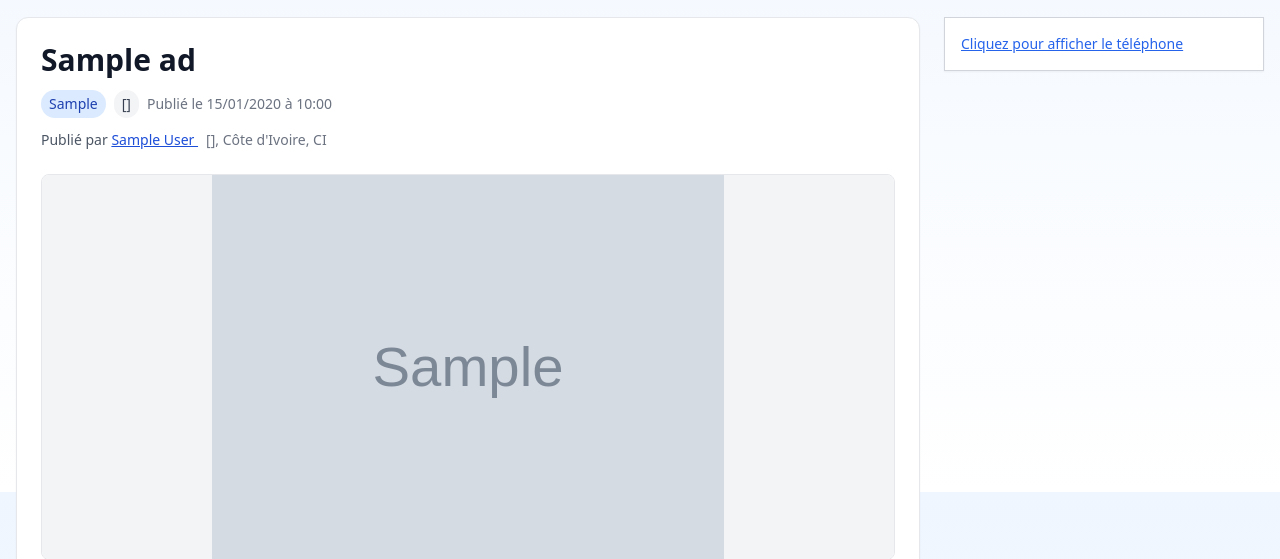
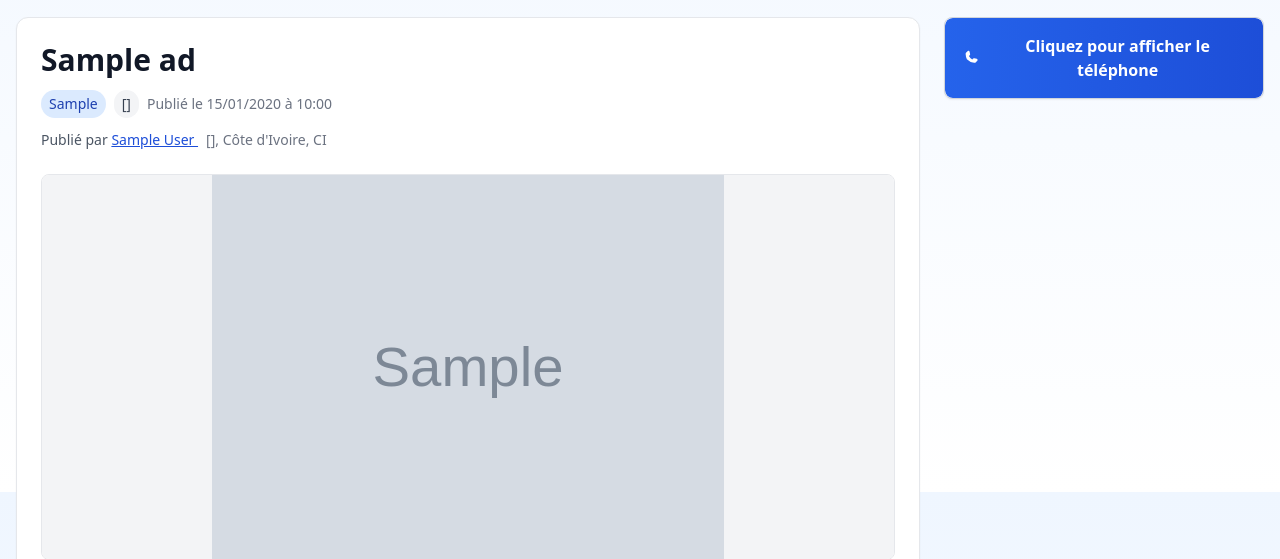
Before and after one commit to kiaba666/KIABA-RENCONTRE, a Django app: template templates/ads/detail.html in a window 1280 px wide. Shown: the part 308-867 px from the top of the page. Run offline with Django 5.2, Linux system fonts and the light colour scheme; the template is opened without the code that fills it: most values are stand-ins (such as "Sample title", 1, 10 or a date in 2020); grey boxes marked "Sample" are stand-in pictures; some libraries are stand-ins or nearby versions.

Commit message:
🎨 Améliorer le style du bouton contact pour inciter au clic (gradient bleu, icône, effets hover)

```diff
--- a/templates/ads/detail.html
+++ b/templates/ads/detail.html
@@ -174,13 +174,16 @@
   <!-- Section Contact (Mobile uniquement) -->
   {% if ad.user.phone_e164 %}
   <section class="lg:hidden mt-6">
-    <div class="bg-white border border-gray-300 shadow-sm">
+    <div class="bg-white border border-gray-300 shadow-sm rounded-lg overflow-hidden">
       <button
         type="button"
         id="toggleContactMobile"
-        class="w-full text-left p-4 text-sm text-blue-600 hover:text-blue-800 underline"
+        class="w-full flex items-center justify-center gap-2 p-4 bg-gradient-to-r from-blue-600 to-blue-700 hover:from-blue-700 hover:to-blue-800 text-white font-semibold text-base rounded-lg transition-all duration-200 shadow-md hover:shadow-lg transform hover:scale-[1.02]"
       >
-        Cliquez pour afficher le téléphone
+        <svg xmlns="http://www.w3.org/2000/svg" viewBox="0 0 24 24" class="h-5 w-5" fill="currentColor">
+          <path d="M6.54 5.11 8.2 3.45a1.5 1.5 0 0 1 2.52.65l.7 3.01a1.5 1.5 0 0 1-.43 1.42l-1.1 1.1a9.5 9.5 0 0 0 4.24 4.24l1.1-1.1a1.5 1.5 0 0 1 1.42-.43l3.01.7a1.5 1.5 0 0 1 .65 2.52l-1.66 1.66a2.5 2.5 0 0 1-2.18.71 15.5 15.5 0 0 1-9.11-4.49A15.5 15.5 0 0 1 5.83 7.3a2.5 2.5 0 0 1 .71-2.18Z" />
+        </svg>
+        <span id="toggleContactMobileText">Cliquez pour afficher le téléphone</span>
       </button>
       <div id="contactContentMobile" class="hidden px-4 pb-4">
         <!-- Header -->
@@ -373,13 +376,16 @@
     <div class="sticky top-20 space-y-4">
       <!-- Section Contact -->
       {% if ad.user.phone_e164 %}
-      <div class="bg-white border border-gray-300 shadow-sm">
+      <div class="bg-white border border-gray-300 shadow-sm rounded-lg overflow-hidden">
         <button
           type="button"
           id="toggleContactDesktop"
-          class="w-full text-left p-4 text-sm text-blue-600 hover:text-blue-800 underline"
+          class="w-full flex items-center justify-center gap-2 p-4 bg-gradient-to-r from-blue-600 to-blue-700 hover:from-blue-700 hover:to-blue-800 text-white font-semibold text-base rounded-lg transition-all duration-200 shadow-md hover:shadow-lg transform hover:scale-[1.02]"
         >
-          Cliquez pour afficher le téléphone
+          <svg xmlns="http://www.w3.org/2000/svg" viewBox="0 0 24 24" class="h-5 w-5" fill="currentColor">
+            <path d="M6.54 5.11 8.2 3.45a1.5 1.5 0 0 1 2.52.65l.7 3.01a1.5 1.5 0 0 1-.43 1.42l-1.1 1.1a9.5 9.5 0 0 0 4.24 4.24l1.1-1.1a1.5 1.5 0 0 1 1.42-.43l3.01.7a1.5 1.5 0 0 1 .65 2.52l-1.66 1.66a2.5 2.5 0 0 1-2.18.71 15.5 15.5 0 0 1-9.11-4.49A15.5 15.5 0 0 1 5.83 7.3a2.5 2.5 0 0 1 .71-2.18Z" />
+          </svg>
+          <span id="toggleContactDesktopText">Cliquez pour afficher le téléphone</span>
         </button>
         <div id="contactContentDesktop" class="hidden px-4 pb-4">
           <!-- Header -->
@@ -564,29 +570,31 @@
   const toggleBtnDesktop = document.getElementById("toggleContactDesktop");
   const contentMobile = document.getElementById("contactContentMobile");
   const contentDesktop = document.getElementById("contactContentDesktop");
+  const textMobile = document.getElementById("toggleContactMobileText");
+  const textDesktop = document.getElementById("toggleContactDesktopText");
 
-  function toggleContent(content, button) {
-    if (content && button) {
+  function toggleContent(content, textElement) {
+    if (content && textElement) {
       const isHidden = content.classList.contains("hidden");
       if (isHidden) {
         content.classList.remove("hidden");
-        button.textContent = "Masquer le téléphone";
+        textElement.textContent = "Masquer le téléphone";
       } else {
         content.classList.add("hidden");
-        button.textContent = "Cliquez pour afficher le téléphone";
+        textElement.textContent = "Cliquez pour afficher le téléphone";
       }
     }
   }
 
-  if (toggleBtnMobile && contentMobile) {
+  if (toggleBtnMobile && contentMobile && textMobile) {
     toggleBtnMobile.addEventListener("click", function() {
-      toggleContent(contentMobile, toggleBtnMobile);
+      toggleContent(contentMobile, textMobile);
     });
   }
 
-  if (toggleBtnDesktop && contentDesktop) {
+  if (toggleBtnDesktop && contentDesktop && textDesktop) {
     toggleBtnDesktop.addEventListener("click", function() {
-      toggleContent(contentDesktop, toggleBtnDesktop);
+      toggleContent(contentDesktop, textDesktop);
     });
   }
 })();
```
